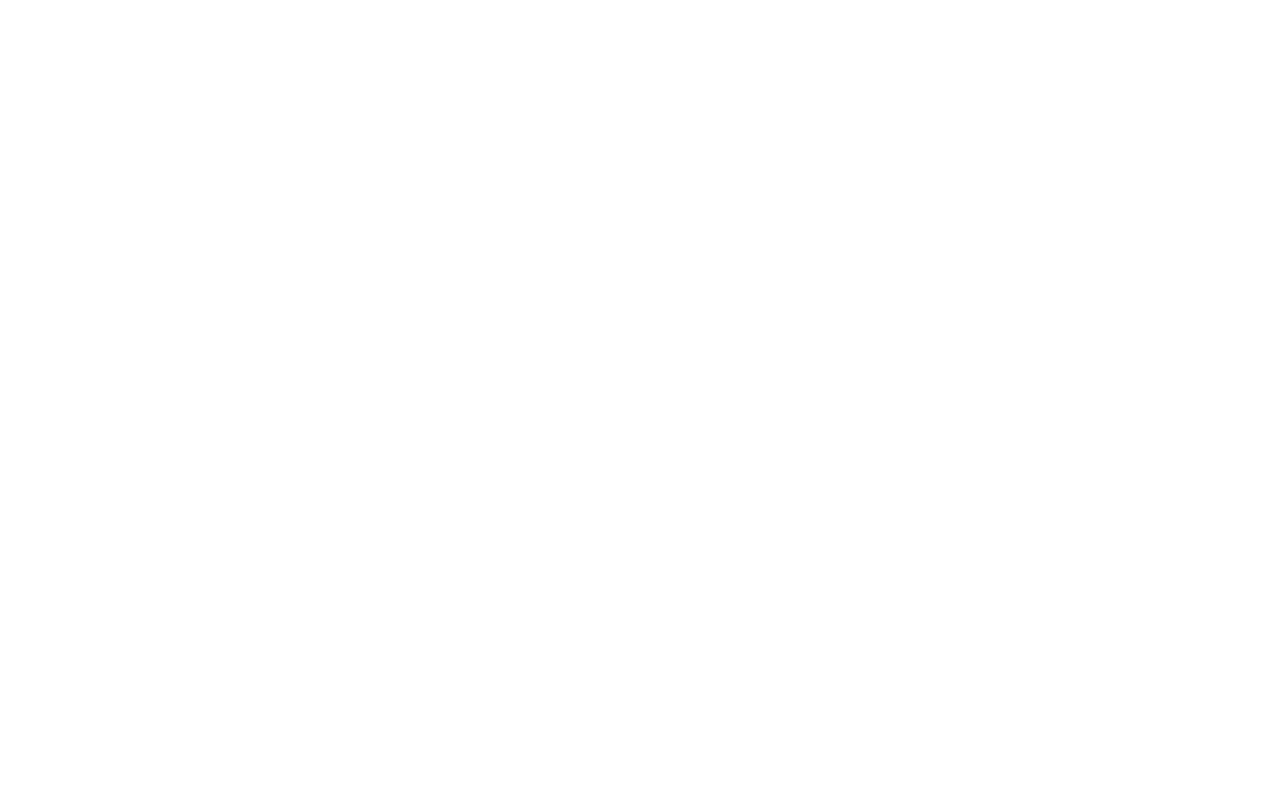
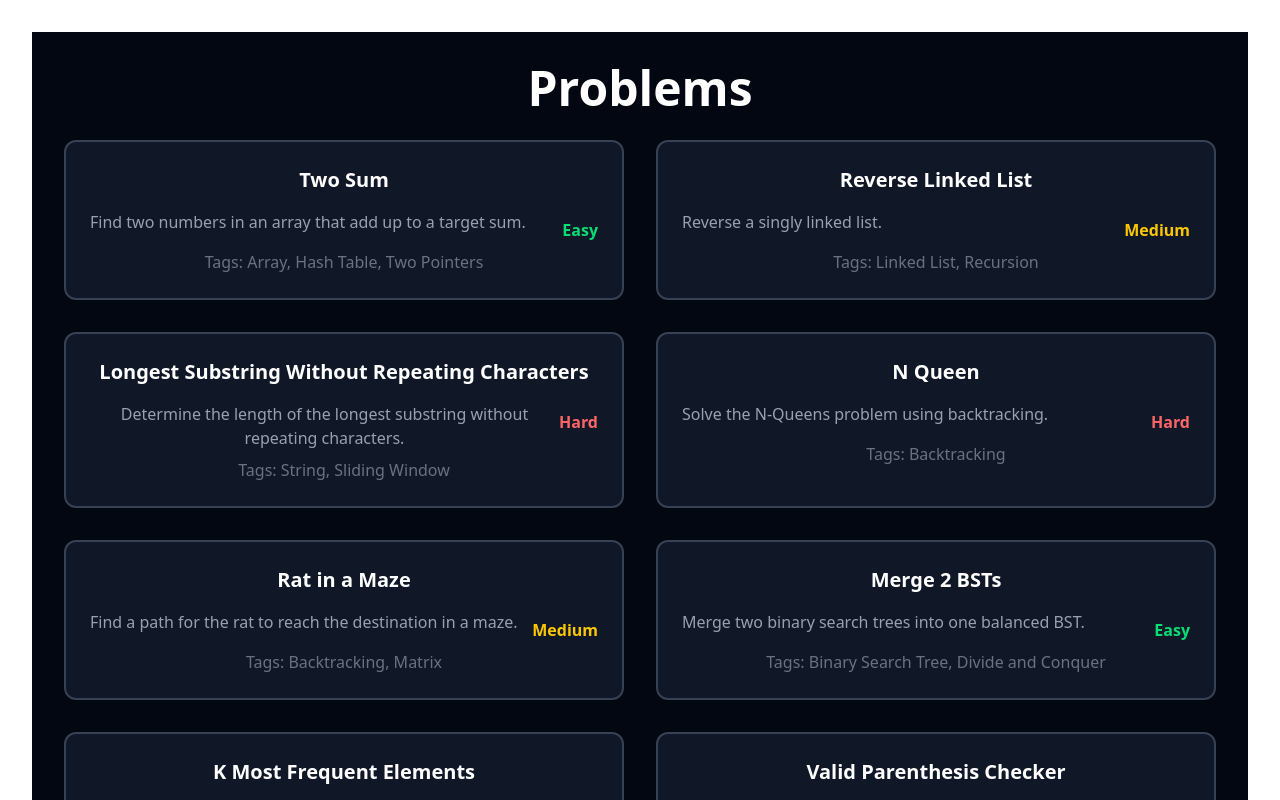
Before and after one commit to tanushachoudhary/GSCodes, a React (Vite) app in the folder frontend/gscode/: page /problems in a window 1280 px wide. Before the commit this address had no page. Shown: the top 800 px of the page. Built offline with nearby package versions, Linux system fonts and the light colour scheme.

Commit message:
Added Community to App.jsx

```diff
--- a/frontend/gscode/src/App.jsx
+++ b/frontend/gscode/src/App.jsx
@@ -14,6 +14,8 @@ function App() {
    <BrowserRouter>
     <Routes>
       <Route path="/" element={<Login/>} />
+      <Route path="/problems" element={<Problems />} />
+      <Route path="/problem/:id" element={<ProblemDetail/>} />
       <Route path="/profile" element={<Profile/>} />
       <Route path="/community" element={<Community />} />
     </Routes>
```
